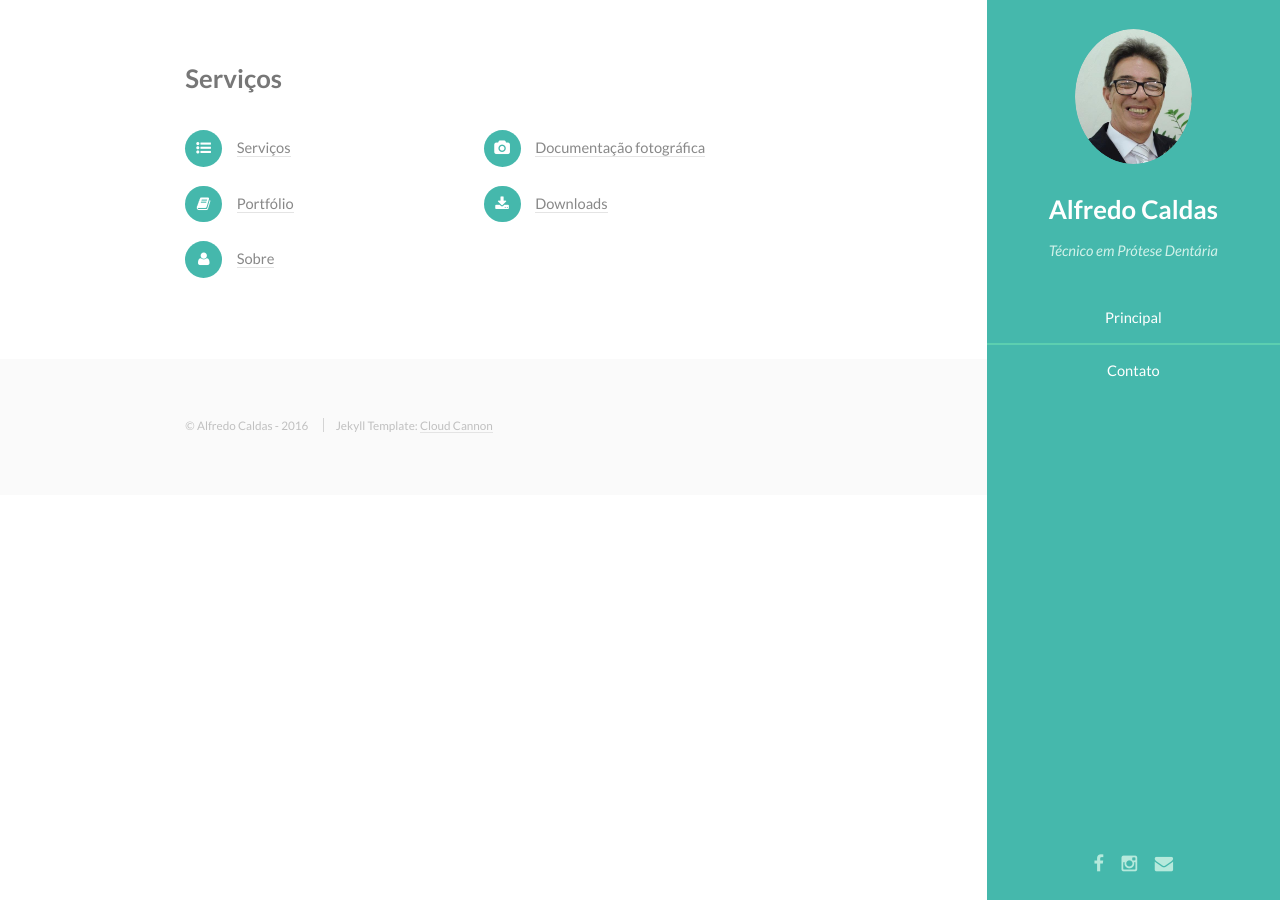
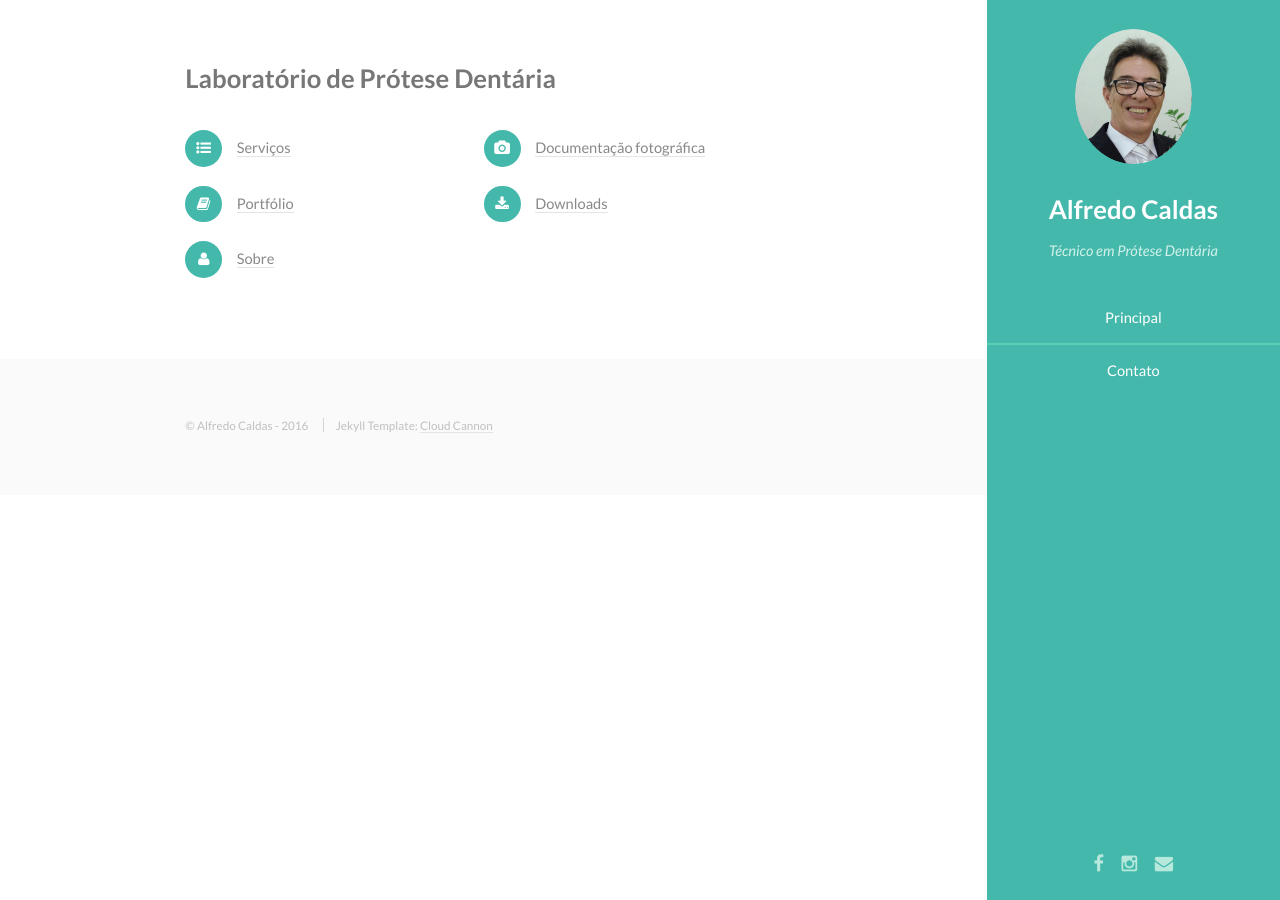
Before and after one commit to old-jekyll-templates/Read-Only-Jekyll-Theme, a Jekyll site: the page built from index.html, in a window 1280 px wide. Built offline with Jekyll 4.4.1, drawn with Linux system fonts in a browser that asks for light colours.

Commit message:
Update index.html

```diff
--- a/index.html
+++ b/index.html
@@ -5,7 +5,7 @@ layout: default
 <!-- Two -->
     <section id="two">
         <div class="container">
-            <h3> Serviços</h3></h3>
+            <h3> Laboratório de Prótese Dentária</h3></h3>
             <p></p>
             <ul class="feature-icons">
                 <li class="fa-list-ul"><a href="{{ site.baseurl }}/servicos">Serviços</a></li>
```
